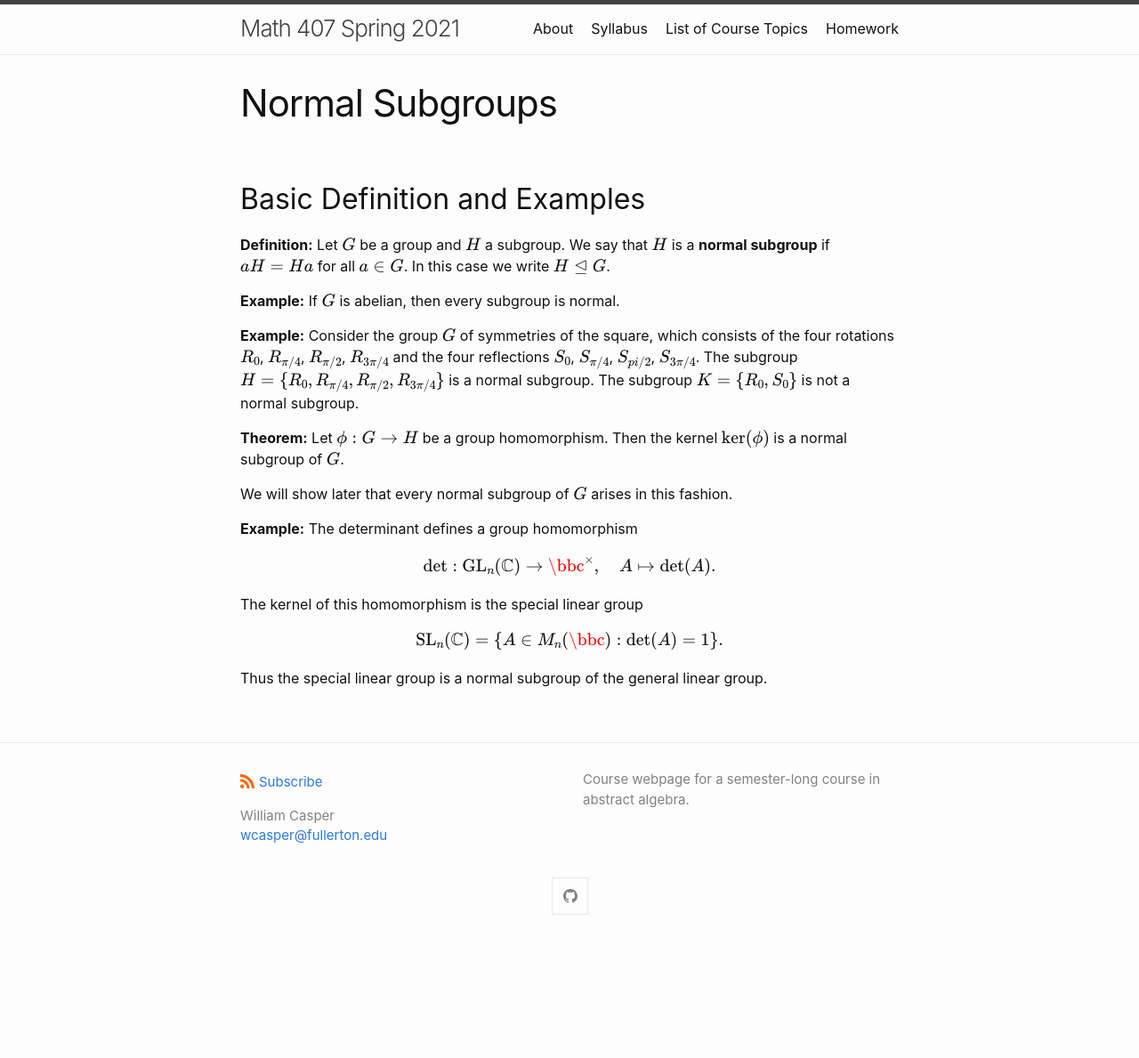
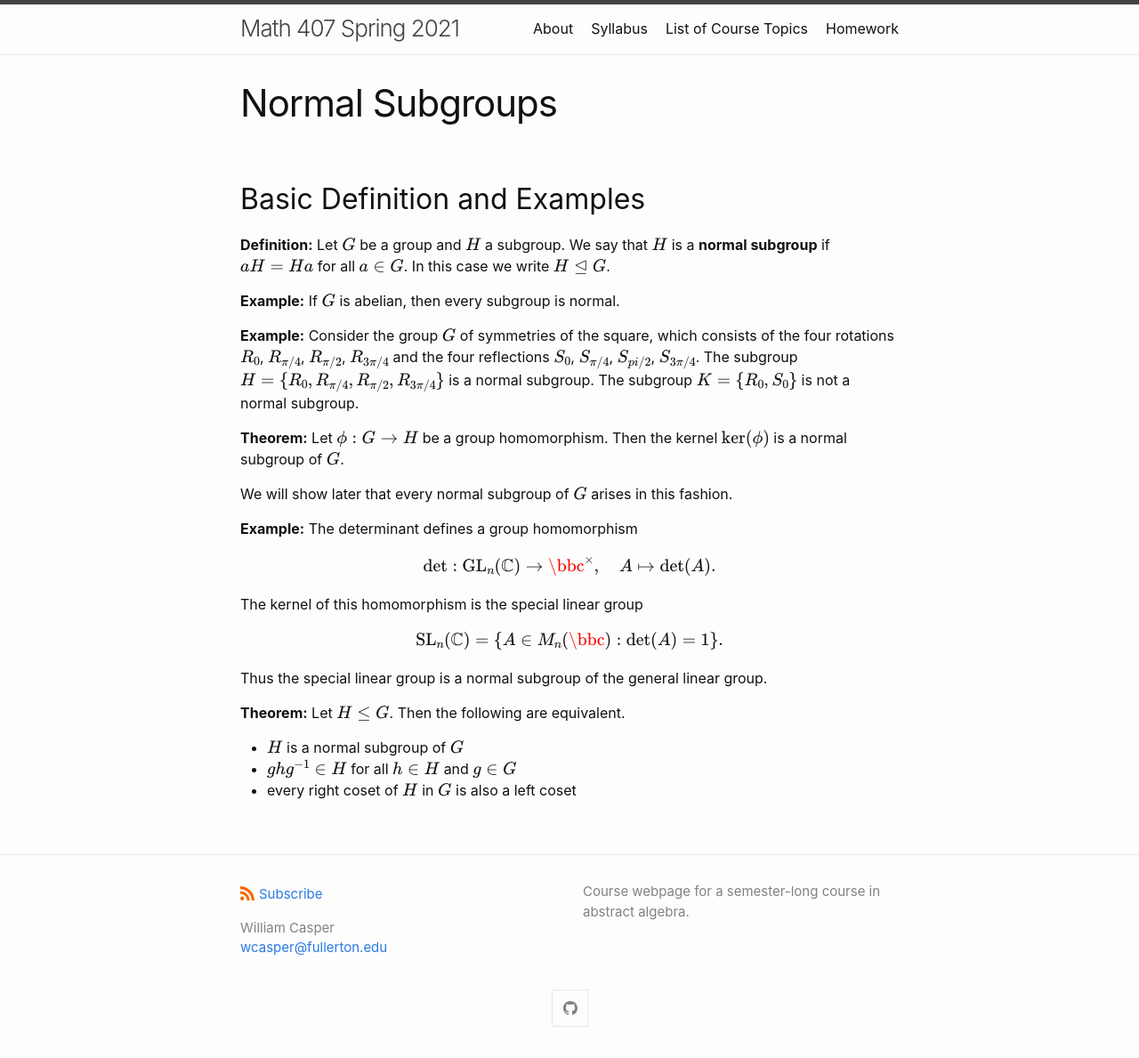
Before and after one commit to wcasper/math407spring2021, a Jekyll site: the page built from _topics/normal-subgroup.md, in a window 1280 px wide. Shown: the whole page at 89% size. Built offline with Jekyll 4.4.1, drawn with Linux system fonts in a browser that asks for light colours; before the commit the page ends 1063 px from its top, so only the background shows below that.

Commit message:
added equivalent conditions normal subgroup

```diff
--- a/_topics/normal-subgroup.md
+++ b/_topics/normal-subgroup.md
@@ -24,3 +24,8 @@ The kernel of this homomorphism is the special linear group
 $$\text{SL}_n(\mathbb C) = \{A\in M_n(\bbc): \det(A) = 1\}.$$
 
 Thus the special linear group is a normal subgroup of the general linear group.
+
+**Theorem:** Let $$H\leq G$$.  Then the following are equivalent.
+* $$H$$ is a normal subgroup of $$G$$
+* $$ghg^{-1}\in H$$ for all $$h\in H$$ and $$g\in G$$
+* every right coset of $$H$$ in $$G$$ is also a left coset
```
